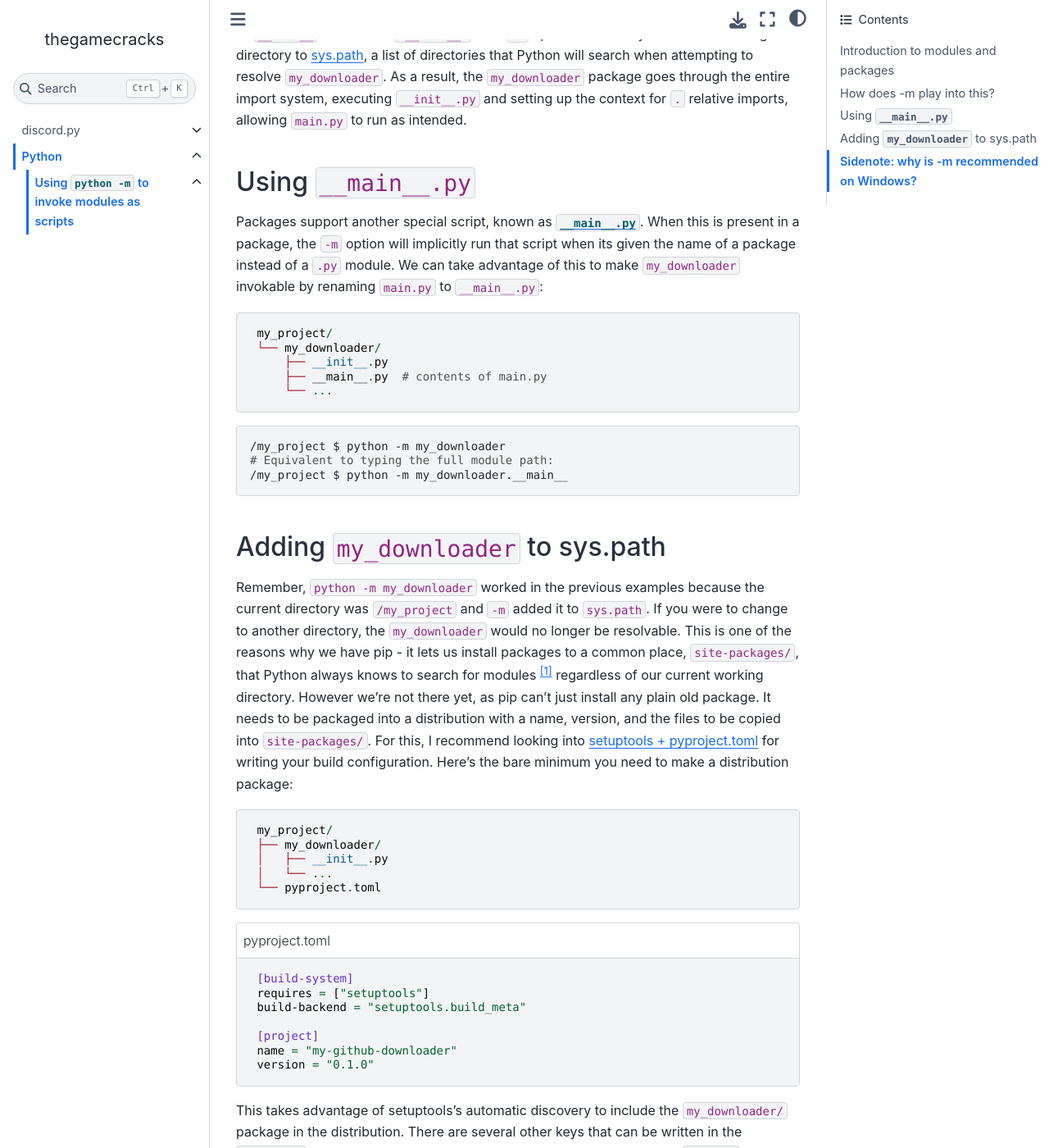
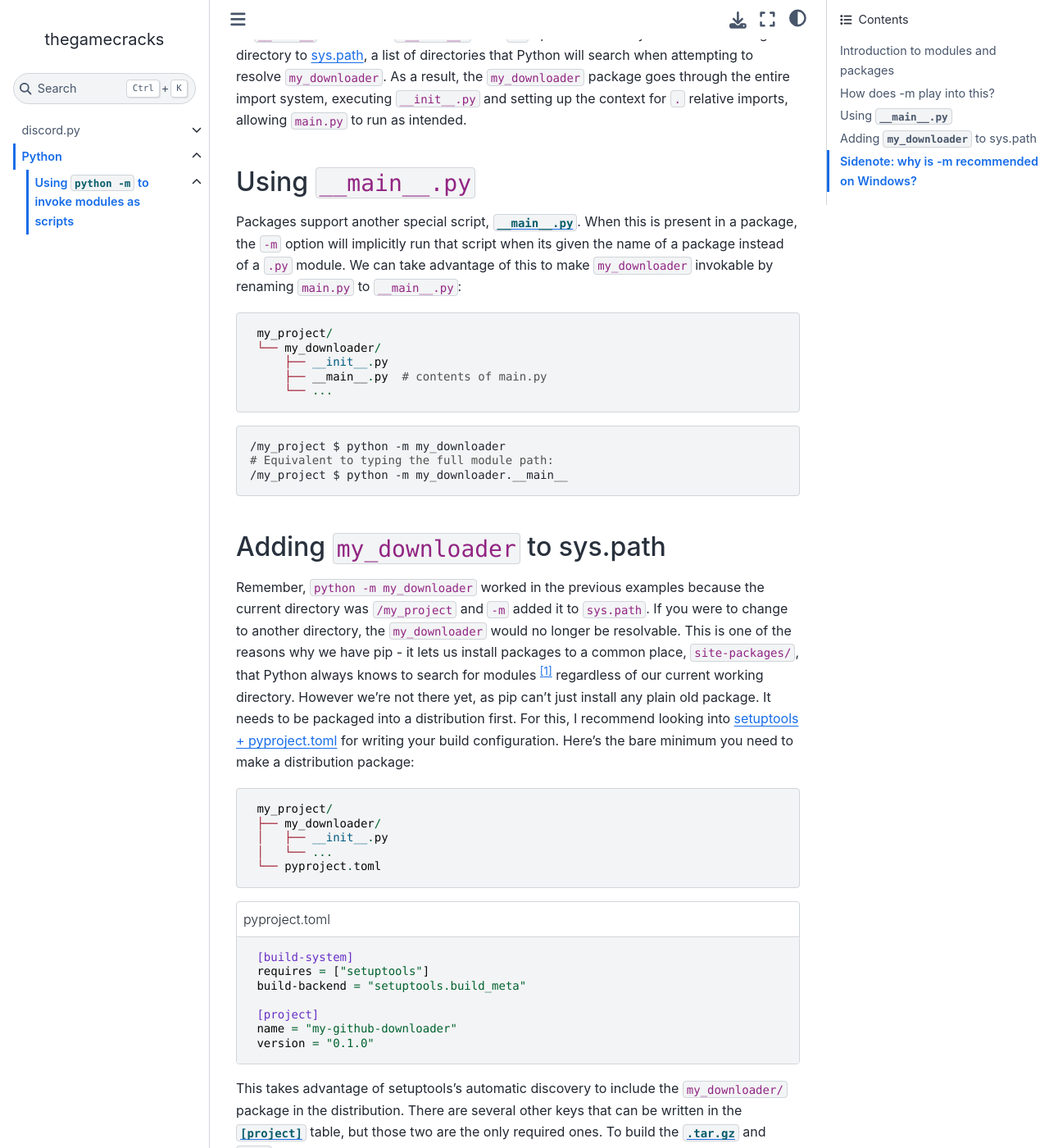
Before and after one commit to thegamecracks/thegamecracks.github.io, a Sphinx documentation site: the page built from docs/python/invoking_modules.rst, in a window 1280 px wide and 1400 px high, scrolled down 1917 px. Shown: the whole window at 82% size. Built offline with Sphinx 7.4.7 and the Sphinx Book theme 1.1.4, drawn with Linux system fonts in a browser that asks for light colours.

Commit message:
refactor: slightly reword invoking_modules.rst

```diff
--- a/docs/python/invoking_modules.rst
+++ b/docs/python/invoking_modules.rst
@@ -115,7 +115,7 @@ allowing ``main.py`` to run as intended.
 Using ``__main__.py``
 ---------------------
 
-Packages support another special script, known as |dunder_main|_.
+Packages support another special script, |dunder_main|_.
 When this is present in a package, the ``-m`` option will implicitly
 run that script when its given the name of a package instead of a ``.py`` module.
 We can take advantage of this to make ``my_downloader`` invokable
@@ -150,8 +150,7 @@ longer be resolvable. This is one of the reasons why we have pip - it lets us
 install packages to a common place, ``site-packages/``, that Python always
 knows to search for modules [#site]_ regardless of our current working directory.
 However we're not there yet, as pip can't just install any plain old package.
-It needs to be packaged into a distribution with a name, version, and the
-files to be copied into ``site-packages/``. For this, I recommend looking
+It needs to be packaged into a distribution first. For this, I recommend looking
 into `setuptools + pyproject.toml`_ for writing your build configuration.
 Here's the bare minimum you need to make a distribution package:
 
```
